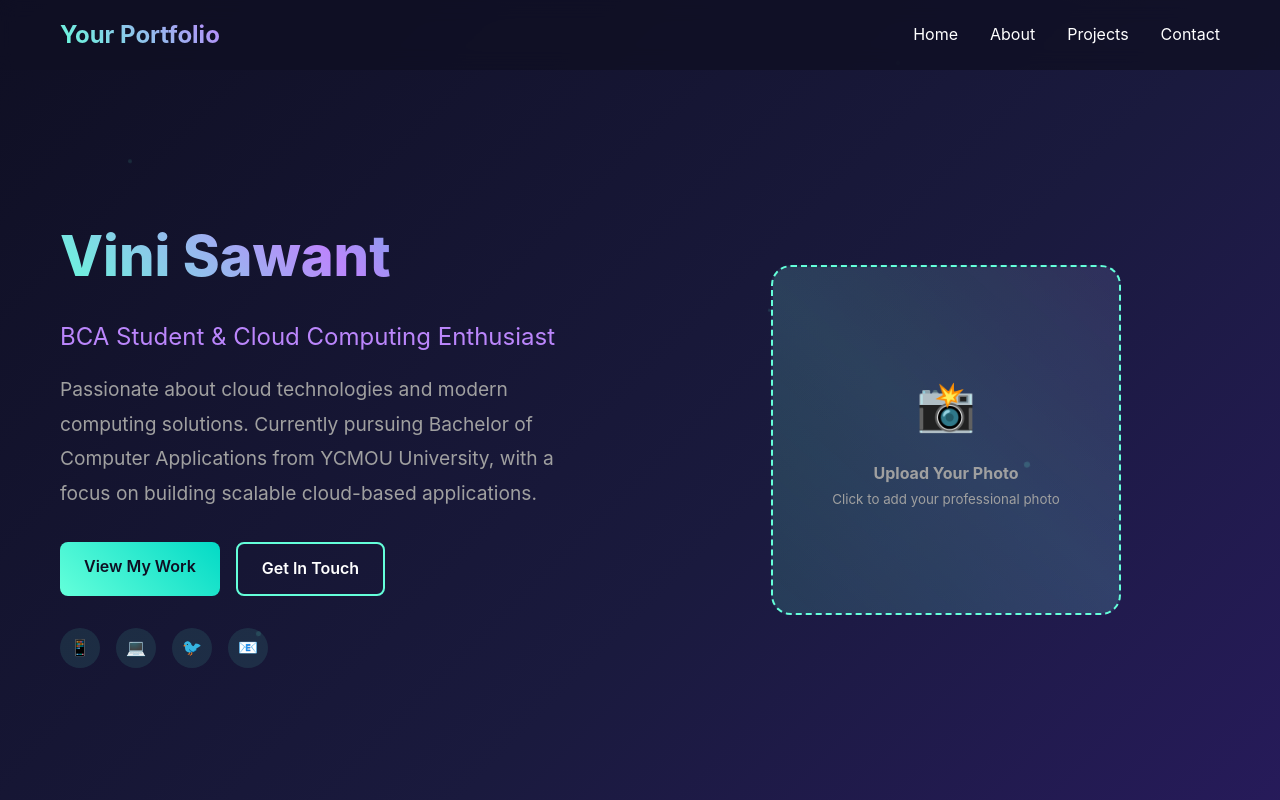
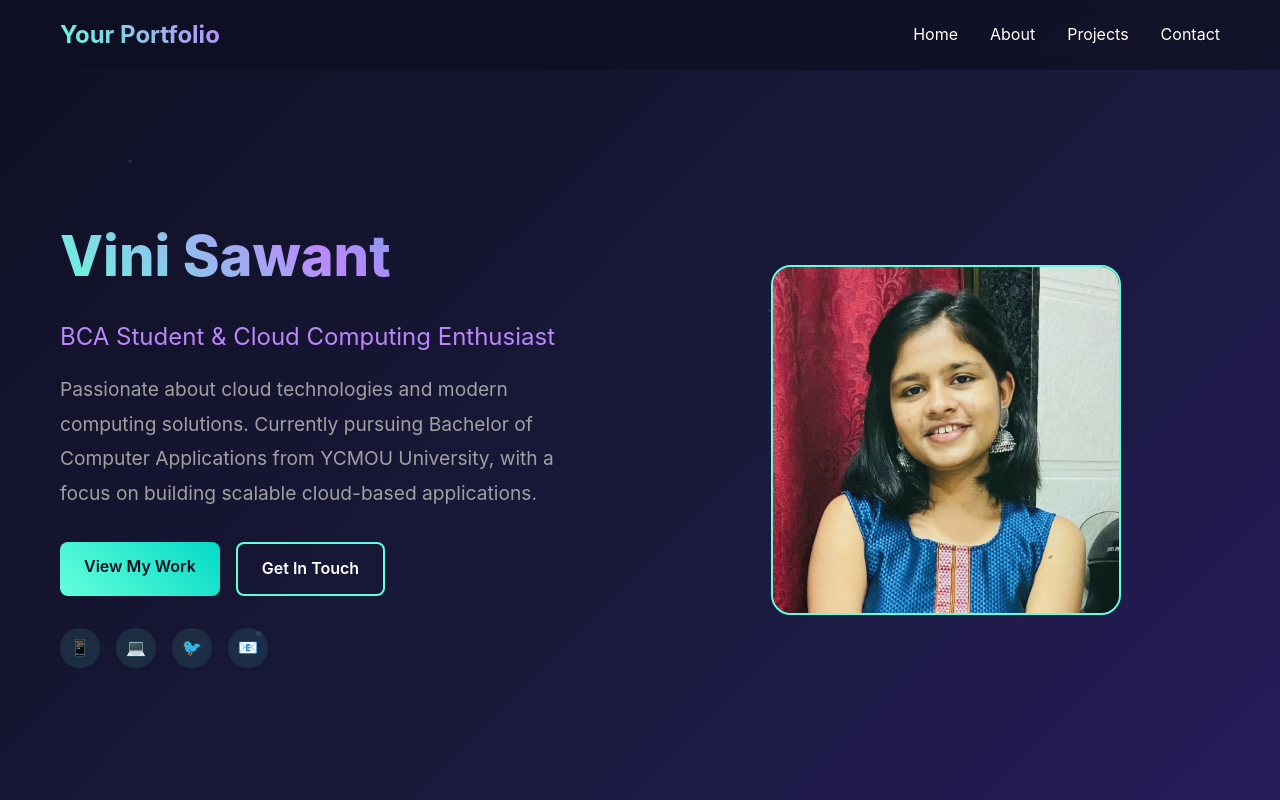
Before and after one commit to Vinee-here/Vini-portfolio-website, a plain HTML site: page index.html in a window 1280 px wide. Shown: the top 800 px of the page. Drawn offline with Linux system fonts and the light colour scheme.

Commit message:
changed image and add name

```diff
--- a/index.html
+++ b/index.html
@@ -231,27 +231,24 @@
             height: 350px;
         }
 
-        .photo-placeholder {
+        .profile-image {
             width: 100%;
             height: 100%;
             border-radius: 20px;
-            background: linear-gradient(45deg, rgba(100, 255, 218, 0.1), rgba(187, 134, 252, 0.1));
-            border: 2px dashed #64ffda;
-            display: flex;
-            flex-direction: column;
-            align-items: center;
-            justify-content: center;
+            background: linear-gradient(45deg, rgba(100, 255, 218, 0.2), rgba(187, 134, 252, 0.2));
+            border: 2px solid #64ffda;
             position: relative;
             overflow: hidden;
             transition: all 0.3s ease;
         }
 
-        .photo-placeholder:hover {
+        .profile-image:hover {
             border-color: #bb86fc;
             transform: scale(1.02);
+            box-shadow: 0 15px 35px rgba(100, 255, 218, 0.3);
         }
 
-        .photo-placeholder::before {
+        .profile-image::before {
             content: '';
             position: absolute;
             top: -50%;
@@ -260,6 +257,7 @@
             height: 200%;
             background: linear-gradient(45deg, transparent, rgba(100, 255, 218, 0.1), transparent);
             animation: shine 3s infinite;
+            z-index: 1;
         }
 
         @keyframes shine {
@@ -267,17 +265,13 @@
             100% { transform: rotate(360deg); }
         }
 
-        .photo-icon {
-            font-size: 3rem;
-            color: #64ffda;
-            margin-bottom: 1rem;
-            z-index: 1;
-        }
-
-        .photo-text {
-            color: #a0a0a0;
-            text-align: center;
-            z-index: 1;
+        .profile-image img {
+            width: 100%;
+            height: 100%;
+            object-fit: cover;
+            border-radius: 18px;
+            position: relative;
+            z-index: 0;
         }
 
         /* Skills Section */
@@ -420,12 +414,8 @@
 
                     <div class="hero-photo">
                         <div class="photo-container">
-                            <div class="photo-placeholder">
-                                <div class="photo-icon">📸</div>
-                                <div class="photo-text">
-                                    <strong>Upload Your Photo</strong><br>
-                                    <small>Click to add your professional photo</small>
-                                </div>
+                            <div class="profile-image">
+                                <img src="assets/my.jpeg" alt="Professional headshot" />
                             </div>
                         </div>
                     </div>
@@ -487,34 +477,6 @@
             }
         });
 
-        // Photo placeholder click handler
-        document.querySelector('.photo-placeholder').addEventListener('click', () => {
-            const input = document.createElement('input');
-            input.type = 'file';
-            input.accept = 'image/*';
-            input.style.display = 'none';
-
-            input.addEventListener('change', (e) => {
-                const file = e.target.files[0];
-                if (file) {
-                    const reader = new FileReader();
-                    reader.onload = (e) => {
-                        const placeholder = document.querySelector('.photo-placeholder');
-                        placeholder.style.backgroundImage = `url(${e.target.result})`;
-                        placeholder.style.backgroundSize = 'cover';
-                        placeholder.style.backgroundPosition = 'center';
-                        placeholder.innerHTML = '';
-                        placeholder.style.border = '2px solid #64ffda';
-                    };
-                    reader.readAsDataURL(file);
-                }
-            });
-
-            document.body.appendChild(input);
-            input.click();
-            document.body.removeChild(input);
-        });
-
         // Add some interactive particles on mouse move
         document.addEventListener('mousemove', (e) => {
             const cursor = document.createElement('div');
```
Also changed, not shown: assets/my.jpeg (added).
